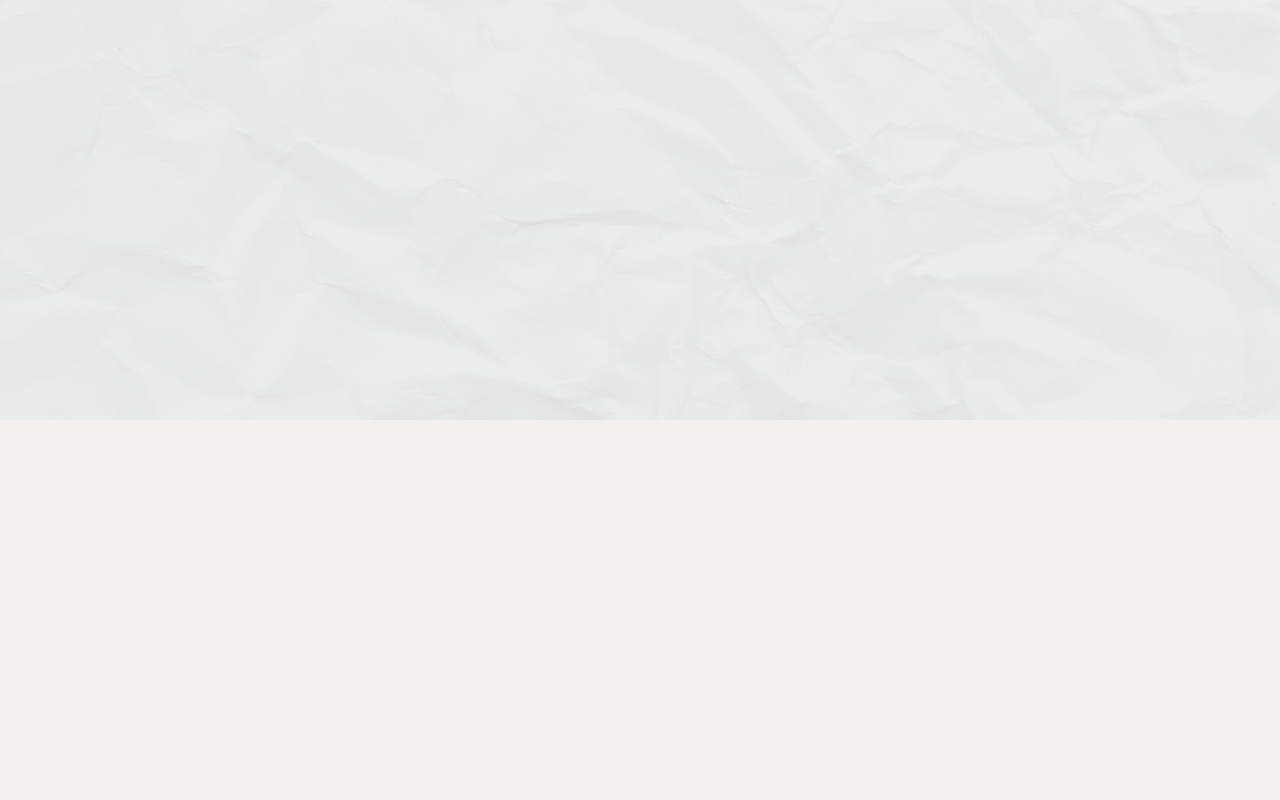
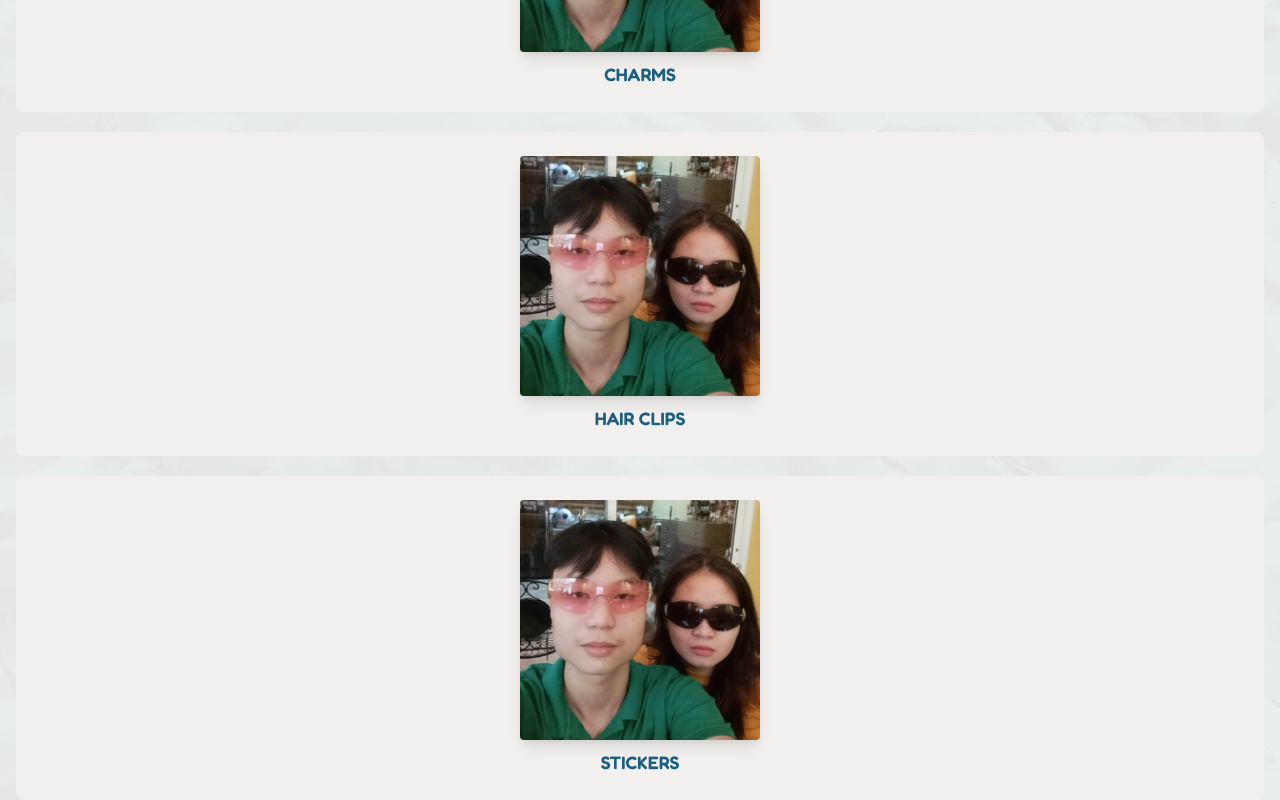
Before and after one commit to JermainePasion/react-portfolio, a React (Vite) app: page /products in a window 1280 px wide. Shown: the part 380-1180 px from the top of the page. Before the commit the page ends 800 px from the top, so only its background shows below. Built offline with nearby package versions, Linux system fonts and the light colour scheme.

Commit message:
pop up services, products page

```diff
--- a/package.json
+++ b/package.json
@@ -13,6 +13,7 @@
     "@emailjs/browser": "^4.4.1",
     "@tailwindcss/vite": "^4.0.15",
     "clsx": "^2.1.1",
+    "flowbite": "^3.1.2",
     "lucide-react": "^0.487.0",
     "react": "^19.0.0",
     "react-dom": "^19.0.0",
--- a/src/screens/Products.jsx
+++ b/src/screens/Products.jsx
@@ -1,11 +1,98 @@
-import React from 'react'
-import Header from '../components/Header'
+import React, { useState } from 'react';
+import Header from '../components/Header';
+import Footer from '../components/Footer';
 
+import frontimg1 from '../assets/imomaine.jpg';
+import frontimg2 from '../assets/imomaine.jpg';
+import frontimg3 from '../assets/imomaine.jpg';
+import frontimg4 from '../assets/imomaine.jpg';
+import frontimg5 from '../assets/imomaine.jpg';
+import frontimg6 from '../assets/imomaine.jpg';
 export default function Products() {
+  const [openIndex, setOpenIndex] = useState(null);
+
+  const products = [
+    {
+      title: "CHARMS",
+      cover: frontimg1,
+      images: [frontimg1, frontimg1, frontimg1, frontimg1, frontimg1, frontimg1, frontimg1],
+      bgColor: "bg-[#f1f0ee]",
+      expandedColor: "bg-[#1d5f80]"
+    },
+    {
+      title: "HAIR CLIPS",
+      cover: frontimg2,
+      images: [frontimg2, frontimg2, frontimg2, frontimg1, frontimg1, frontimg1],
+      bgColor: "bg-[#f1f0ee]",
+      expandedColor: "bg-[#1d5f80]"
+    },
+    {
+      title: "STICKERS",
+      cover: frontimg3,
+      images: [frontimg3, frontimg3, frontimg1, frontimg1, frontimg1, frontimg1],
+      bgColor: "bg-[#f1f0ee]",
+      expandedColor: "bg-[#1d5f80]"
+    },
+  ];
+
+  const toggleSlider = (index) => {
+    setOpenIndex(openIndex === index ? null : index);
+  };
+
   return (
-    <div>
-      <Header/>
-      <h1>PRODUCTS</h1>
+    <div className="min-h-screen flex flex-col">
+      <Header />
+
+      <div className="flex-grow  py-10 px-4 space-y-5">
+  {products.map((product, index) => {
+    const isOpen = openIndex === index;
+    return (
+      <div
+        key={index}
+        className={`w-full flex justify-center p-6 rounded-lg transition-all duration-300 ${
+          isOpen ? product.expandedColor : product.bgColor
+        }`}
+      >
+        {isOpen ? (
+          <div className="w-full overflow-x-auto">
+            <div className="flex space-x-4 px-4 py-6">
+              {product.images.map((src, idx) => (
+                <img
+                  key={idx}
+                  src={src}
+                  alt={`Slide ${idx}`}
+                  className="w-60 h-60 object-cover rounded shadow flex-shrink-0"
+                />
+              ))}
+              <button
+                className="text-red-600 font-bold text-xl ml-4"
+                onClick={() => setOpenIndex(null)}
+              >
+                X
+              </button>
+            </div>
+          </div>
+        ) : (
+          <div
+            className="cursor-pointer text-center"
+            onClick={() => toggleSlider(index)}
+          >
+            <img
+              src={product.cover}
+              alt={product.title}
+              className="w-60 h-60 object-cover rounded shadow-lg mx-auto"
+            />
+            <p className="mt-2 text-lg font-semibold text-[#1d5f80]">
+              {product.title}
+            </p>
+          </div>
+        )}
+      </div>
+    );
+  })}
+</div>
+
+      <Footer />
     </div>
-  )
+  );
 }
--- a/src/screens/Services.jsx
+++ b/src/screens/Services.jsx
@@ -12,20 +12,35 @@ import photo4 from "../assets/prices/PhotoBooth.png";
 export default function Services() {
 
   const [isClicked, setIsClicked] = useState(false);
-
+  const [showPopover, setShowPopover] = useState(false);
   const handleClick = () => {
     setIsClicked(!isClicked);
   };
 
 
+
   return (
     <div>
       <Header/>
-      <div className="grid grid-cols-1 sm:grid-cols-2 lg:grid-cols-3 gap-5 max-w-4xl mx-auto mt-10 mb-10">
+
+
+      <div className="grid grid-cols-1 sm:grid-cols-2 lg:grid-cols-3 gap-5 max-w-4xl mx-auto mt-20 mb-10 relative group"
+      onMouseEnter={() => setShowPopover(true)}
+      onMouseLeave={() => setShowPopover(false)}>
+
           <div
           onClick={handleClick}
+
           className={`m-5 group flex flex-col justify-center items-center rounded-lg shadow-lg mx-4 overflow-hidden transition-all duration-300 ${isClicked ? ' bg-[#1d6b89] scale-105 shadow-xl' : ''}`}
         >
+
+          <div
+          className={` mt-10 absolute bottom-full left-1/2 transform -translate-x-1/2 mb-2 w-64 bg-white text-sm text-gray-600 rounded-xl shadow-md px-5 py-4 transition-opacity duration-300 ${
+            showPopover ? 'opacity-100 visible' : 'opacity-0 invisible'
+          }`}
+        >
+          <h5 className=" mb-1 text-sm text-[#1d6b89] font-medium text-center">Click for More Details</h5>
+        </div>
           <img
             src={photo3}
             alt="Image 3"
@@ -35,9 +50,9 @@ export default function Services() {
             className={`absolute inset-0 p-4 text-white text-center flex justify-center items-center ${isClicked ? 'opacity-100 bg-[#1d6b89]' : 'opacity-0'}`}
           >
             <ul className='items-center font-bold tracking-widest uppercase'>
-              <li>custom made</li>
-              <li>Kiss-cut</li>
-              <li>die-cut</li>
+              <li>• custom made</li>
+              <li>• Kiss-cut</li>
+              <li>• die-cut</li>
             </ul>
           </div>
         </div>
@@ -56,9 +71,9 @@ export default function Services() {
             className={`absolute inset-0 p-4 text-white text-center flex justify-center items-center ${isClicked ? 'opacity-100 bg-[#1d6b89]' : 'opacity-0'}`}
           >
             <ul className='items-center font-bold tracking-widest uppercase'>
-              <li>custom made</li>
-              <li>1.25</li>
-              <li>1.75</li>
+              <li>• custom made</li>
+              <li>• 1.25</li>
+              <li>• 1.75</li>
             </ul>
           </div>
         </div>
@@ -77,9 +92,9 @@ export default function Services() {
             className={`absolute inset-0 p-4 text-white text-center flex justify-center items-center ${isClicked ? 'opacity-100 bg-[#1d6b89]' : 'opacity-0'}`}
           >
             <ul className='items-center font-bold tracking-widest uppercase'>
-              <li>Keychains</li>
-              <li>Headphone CHarms</li>
-              <li>School Projects</li>
+              <li>• Keychains</li>
+              <li>• Headphone CHarms</li>
+              <li>• School Projects</li>
             </ul>
           </div>
         </div>
@@ -113,7 +128,7 @@ export default function Services() {
         >
           <div className="pl-2 text-center">
             <h2 className="text-xl font-bold  sm:text-3xl md:text-2xl text-center mb-4 justify-center tracking-wider">OTHER SERVICES !</h2>
-            <ul className="space-y-1 font-semibold">
+            <ul className="items-center font-bold tracking-widest uppercase">
               <li>• ART PRINTS</li>
               <li>• PHOTO BOOTH PRINTS</li>
               <li>• INSTAX PRINTS</li>
@@ -122,6 +137,8 @@ export default function Services() {
         </div>
       </div>
     </div>
+
+
       <Footer />
     </div>
   )
```
Also changed, not shown: 1 other file (tests, documents, lock files or other folders).
